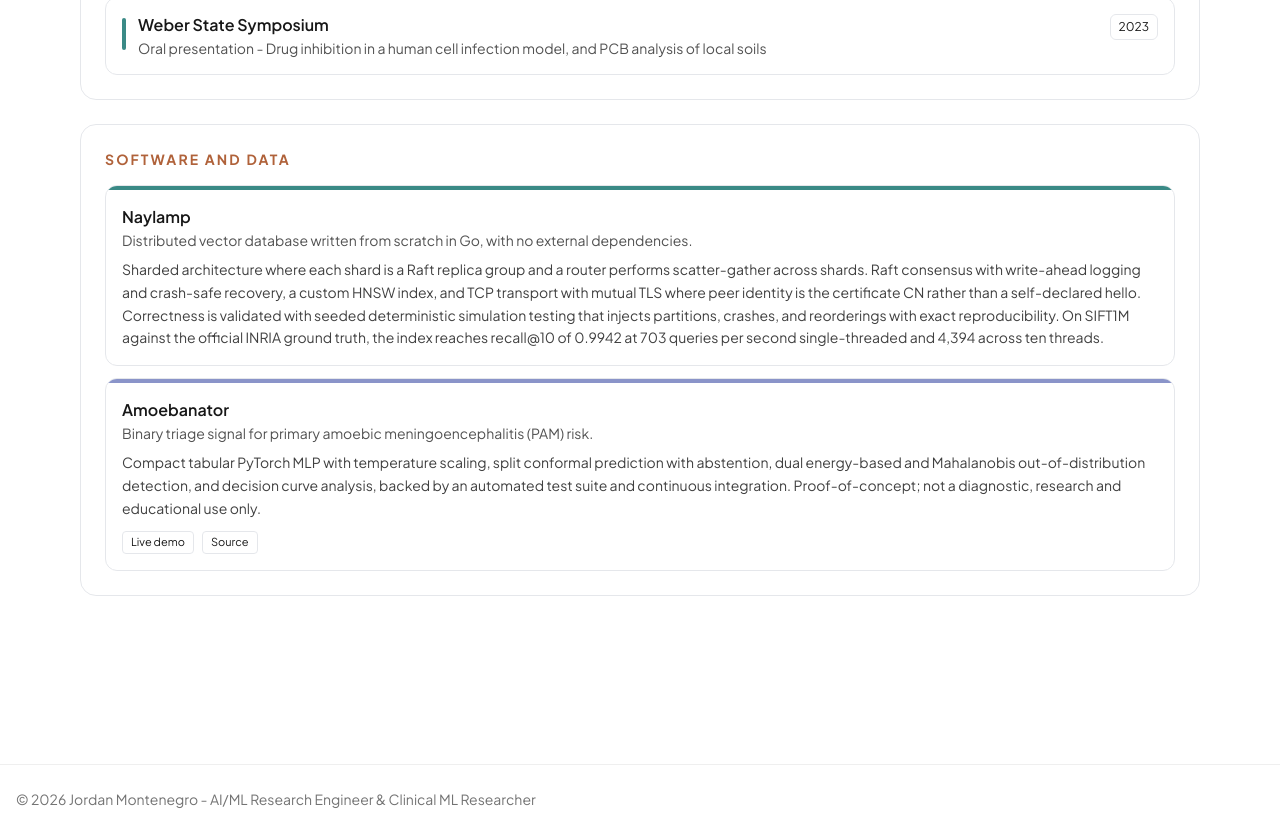
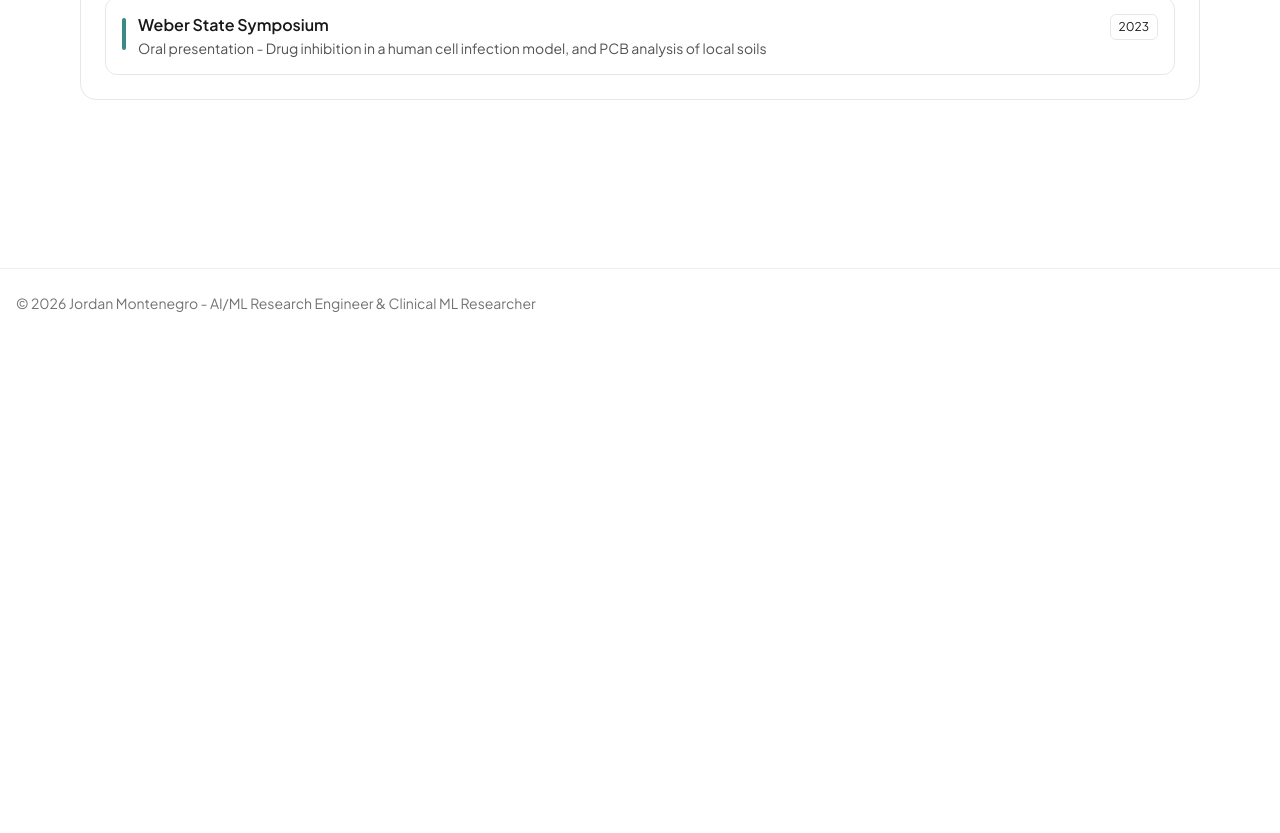
Before and after one commit to ljm234/Portfolio, a Next.js app: page /publications in a window 1280 px wide. Shown: the part 1020-1853 px from the top of the page. After the commit the page ends 1357 px from the top, so only its background shows below. Built offline with nearby package versions, Linux system fonts and the light colour scheme.

Commit message:
Remove the software section from Publications
- Drop the Software and Data list, since Naylamp and Amoebanator now live under Research, and keep Publications to manuscripts and conference presentations

```diff
--- a/src/app/publications/page.jsx
+++ b/src/app/publications/page.jsx
@@ -46,30 +46,6 @@ const PRESENTATIONS = [
   },
 ];
 
-const SOFTWARE = [
-  {
-    id: "naylamp",
-    name: "Naylamp",
-    summary: "Distributed vector database written from scratch in Go, with no external dependencies.",
-    detail:
-      "Sharded architecture where each shard is a Raft replica group and a router performs scatter-gather across shards. Raft consensus with write-ahead logging and crash-safe recovery, a custom HNSW index, and TCP transport with mutual TLS where peer identity is the certificate CN rather than a self-declared hello. Correctness is validated with seeded deterministic simulation testing that injects partitions, crashes, and reorderings with exact reproducibility. On SIFT1M against the official INRIA ground truth, the index reaches recall@10 of 0.9942 at 703 queries per second single-threaded and 4,394 across ten threads.",
-    links: [],
-    accent: "#3a8a86",
-  },
-  {
-    id: "amoebanator",
-    name: "Amoebanator",
-    summary: "Binary triage signal for primary amoebic meningoencephalitis (PAM) risk.",
-    detail:
-      "Compact tabular PyTorch MLP with temperature scaling, split conformal prediction with abstention, dual energy-based and Mahalanobis out-of-distribution detection, and decision curve analysis, backed by an automated test suite and continuous integration. Proof-of-concept; not a diagnostic, research and educational use only.",
-    links: [
-      { label: "Live demo", href: "https://huggingface.co/spaces/luisjordanmontenegro/amoebanator-25" },
-      { label: "Source", href: "https://github.com/ljm234/amoebanator-25" },
-    ],
-    accent: "#8a94c9",
-  },
-];
-
 export default function PublicationsPage() {
   const [isDark, setIsDark] = useState(false);
 
@@ -94,7 +70,7 @@ export default function PublicationsPage() {
             Publications
           </h1>
           <p className="mt-2 max-w-2xl italic text-neutral-800 dark:text-[#ece7d8] dark:drop-shadow-[0_1px_1px_rgba(0,0,0,0.35)]">
-            Manuscripts, conference talks, and released software.
+            Manuscripts and conference talks.
           </p>
         </section>
 
@@ -140,46 +116,6 @@ export default function PublicationsPage() {
                   </div>
                 </div>
                 <span className="shrink-0 rounded-md border px-2 py-1 text-xs">{t.year}</span>
-              </article>
-            ))}
-          </div>
-        </section>
-
-        {/* SOFTWARE AND DATA */}
-        <section className="rounded-2xl border bg-white/80 dark:bg-neutral-950/60 backdrop-blur-sm p-6">
-          <h2 className="text-sm font-bold tracking-[0.15em] text-[#b0623a] dark:text-[#d9a441]">
-            SOFTWARE AND DATA
-          </h2>
-
-          <div className="mt-4 space-y-3">
-            {SOFTWARE.map((s) => (
-              <article
-                key={s.id}
-                className="overflow-hidden rounded-xl border bg-white/60 dark:bg-neutral-900/50"
-              >
-                <div className="h-1 w-full" style={{ backgroundColor: s.accent }} aria-hidden="true" />
-                <div className="min-w-0 p-4">
-                  <div className="font-semibold leading-snug break-words">{s.name}</div>
-                  <div className="mt-0.5 text-sm text-neutral-600 dark:text-neutral-400">{s.summary}</div>
-                  <p className="mt-2 text-sm text-neutral-700 dark:text-neutral-300 leading-relaxed">
-                    {s.detail}
-                  </p>
-                  {s.links.length > 0 && (
-                  <div className="mt-3 flex flex-wrap gap-2">
-                    {s.links.map((l) => (
-                      <a
-                        key={l.href}
-                        href={l.href}
-                        target="_blank"
-                        rel="noreferrer"
-                        className="rounded border px-2 py-0.5 text-[11px] hover:bg-neutral-50 dark:hover:bg-neutral-900"
-                      >
-                        {l.label}
-                      </a>
-                    ))}
-                  </div>
-                  )}
-                </div>
               </article>
             ))}
           </div>
```
